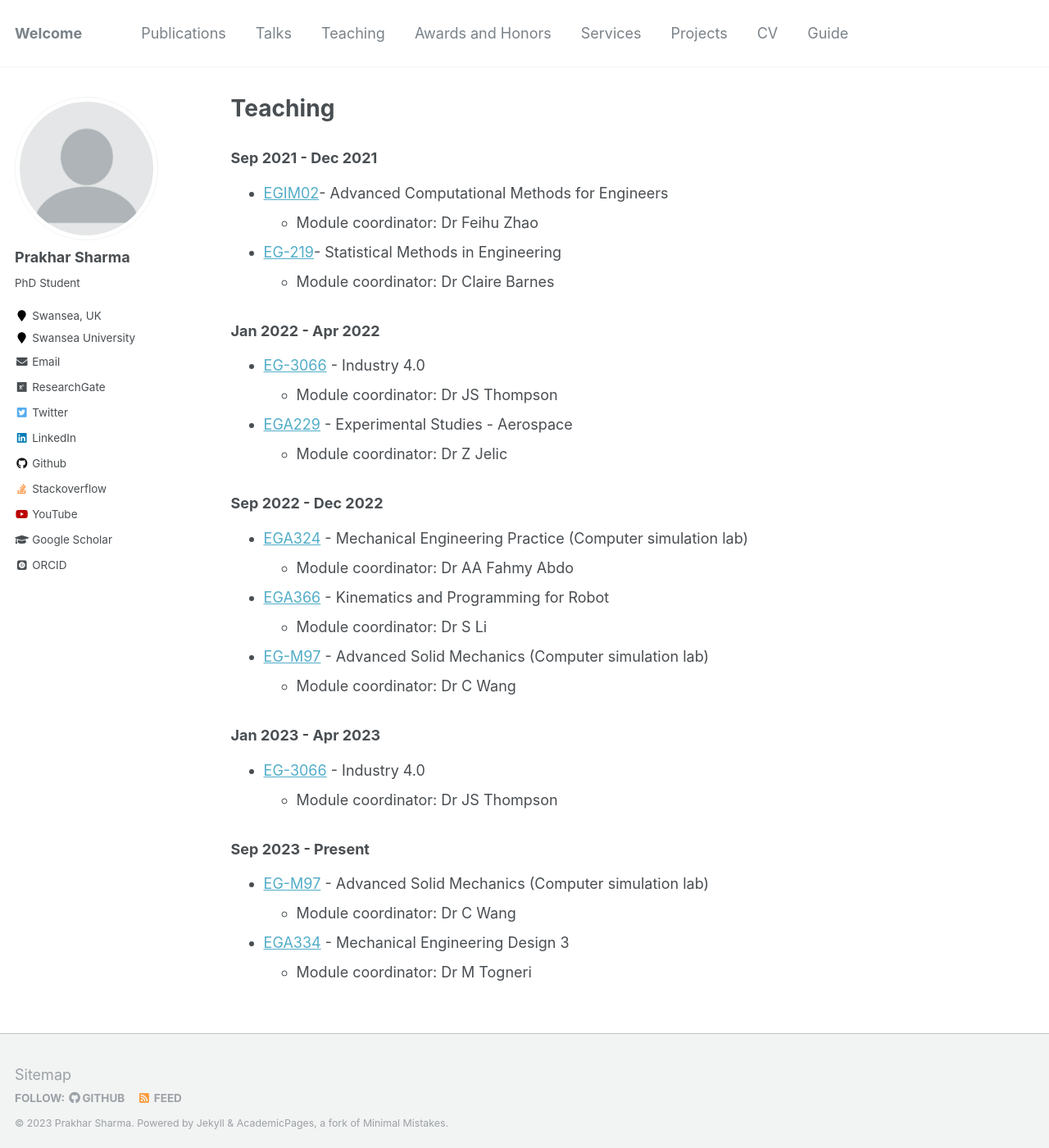
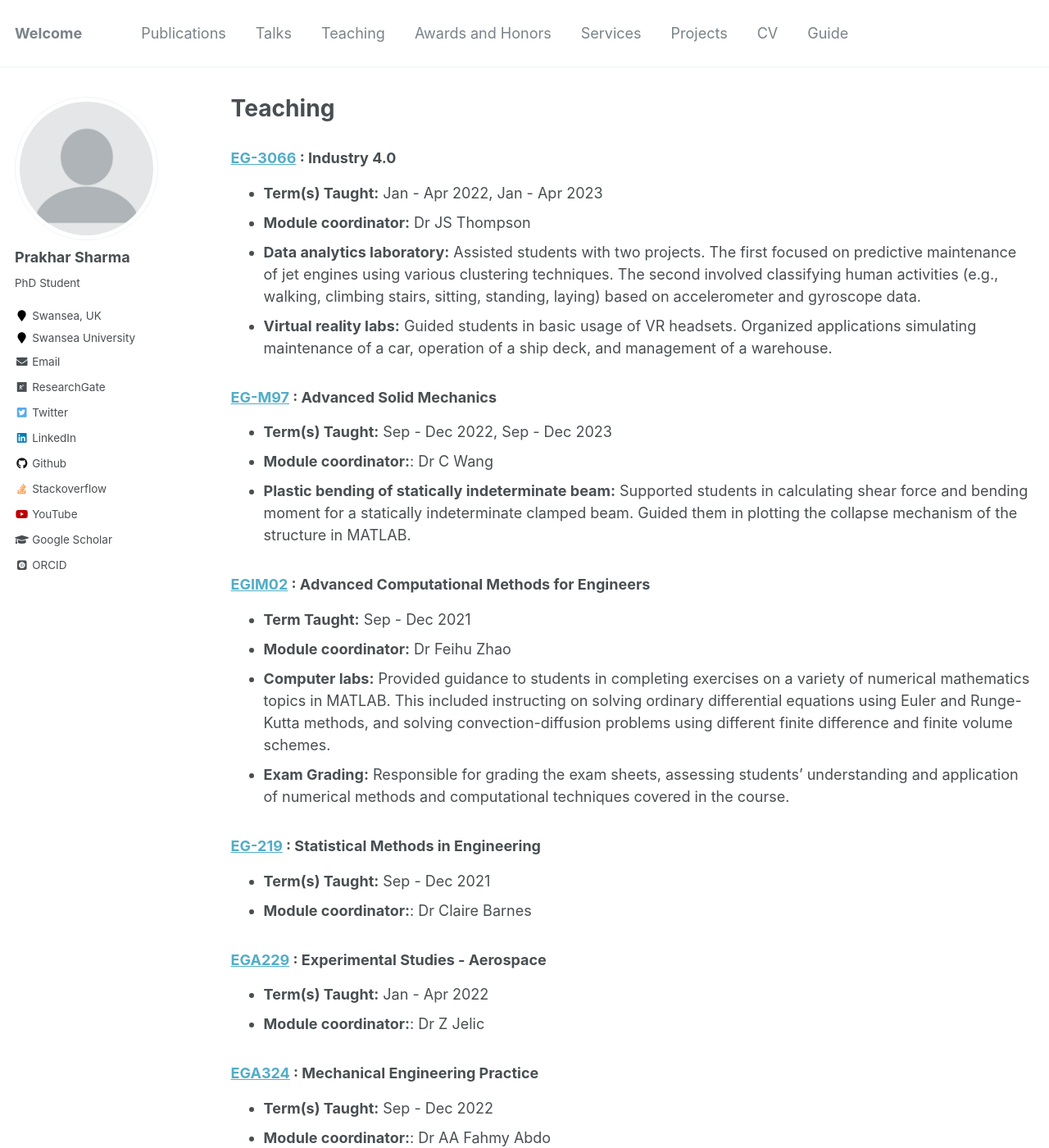
Before and after one commit to praksharma/praksharma.github.io, a Jekyll site: the page built from _pages/teaching.md, in a window 1280 px wide and 1400 px high. Shown: the whole window at 82% size. Built offline with Jekyll 4.4.1, drawn with Linux system fonts in a browser that asks for light colours; some web fonts are replaced; some of the changed text lies outside the part shown.

Commit message:
teaching update

```diff
--- a/_pages/teaching.md
+++ b/_pages/teaching.md
@@ -5,37 +5,40 @@ permalink: /teaching/
 author_profile: true
 ---
 
-### Sep 2021 - Dec 2021
-* [EGIM02](https://intranet.swan.ac.uk/catalogue/default.asp?type=moddetail&dept=any&mod=EGIM02&ayr=21%2F22&psl=TB1&detailOnly=false)- Advanced Computational Methods for Engineers
-  * Module coordinator: Dr Feihu Zhao
+### [EG-3066](https://intranet.swan.ac.uk/catalogue/default.asp?type=moddetail&dept=any&mod=EG-3066&ayr=22/23&psl=TB2&detailOnly=false) : Industry 4.0
+  * **Term(s) Taught:** Jan - Apr 2022, Jan - Apr 2023
+  * **Module coordinator:** Dr JS Thompson
+  * **Data analytics laboratory:** Assisted students with two projects. The first focused on predictive maintenance of jet engines using various clustering techniques. The second involved classifying human activities (e.g., walking, climbing stairs, sitting, standing, laying) based on accelerometer and gyroscope data.
+  * **Virtual reality labs:**  Guided students in basic usage of VR headsets. Organized applications simulating maintenance of a car, operation of a ship deck, and management of a warehouse.
 
-* [EG-219](https://intranet.swan.ac.uk/catalogue/default.asp?type=moddetail&dept=any&mod=EG-219&ayr=21%2F22&psl=TB1&detailOnly=false)- Statistical Methods in Engineering
-  * Module coordinator: Dr Claire Barnes
 
-### Jan 2022 - Apr 2022
-* [EG-3066](https://intranet.swan.ac.uk/catalogue/default.asp?type=moddetail&dept=any&mod=EG-3066&ayr=22/23&psl=TB2&detailOnly=false) - Industry 4.0
-  * Module coordinator: Dr JS Thompson
+### [EG-M97](https://intranet.swan.ac.uk/catalogue/default.asp?type=moddetail&dept=any&mod=EG-M97&ayr=22/23&psl=TB1&detailOnly=false) : Advanced Solid Mechanics
+  * **Term(s) Taught:** Sep - Dec 2022, Sep - Dec 2023
+  * **Module coordinator:**: Dr C Wang
+  * **Plastic bending of statically indeterminate beam:** Supported students in calculating shear force and bending moment for a statically indeterminate clamped beam. Guided them in plotting the collapse mechanism of the structure in MATLAB.
 
-* [EGA229](https://intranet.swan.ac.uk/catalogue/default.asp?type=moddetail&dept=any&mod=EGA229&ayr=22/23&psl=TB1%2B2&detailOnly=false) - Experimental Studies - Aerospace
-  * Module coordinator: Dr Z Jelic
+### [EGIM02](https://intranet.swan.ac.uk/catalogue/default.asp?type=moddetail&dept=any&mod=EGIM02&ayr=21%2F22&psl=TB1&detailOnly=false) : Advanced Computational Methods for Engineers
+  * **Term Taught:** Sep - Dec 2021
+  * **Module coordinator:** Dr Feihu Zhao
+  * **Computer labs:** Provided guidance to students in completing exercises on a variety of numerical mathematics topics in MATLAB. This included instructing on solving ordinary differential equations using Euler and Runge-Kutta methods, and solving convection-diffusion problems using different finite difference and finite volume schemes.
+  * **Exam Grading:** Responsible for grading the exam sheets, assessing students' understanding and application of numerical methods and computational techniques covered in the course.
 
-### Sep 2022 - Dec 2022
-* [EGA324](https://intranet.swan.ac.uk/catalogue/default.asp?type=moddetail&dept=any&mod=EGA366&ayr=22/23&psl=TB1&detailOnly=false) - Mechanical Engineering Practice (Computer simulation lab)
-  * Module coordinator: Dr AA Fahmy Abdo
+### [EG-219](https://intranet.swan.ac.uk/catalogue/default.asp?type=moddetail&dept=any&mod=EG-219&ayr=21%2F22&psl=TB1&detailOnly=false) : Statistical Methods in Engineering
+  * **Term(s) Taught:** Sep - Dec 2021
+  * **Module coordinator:**: Dr Claire Barnes
 
-* [EGA366](https://intranet.swan.ac.uk/catalogue/default.asp?type=moddetail&dept=any&mod=EG-3066&ayr=22/23&psl=TB2&detailOnly=false) - Kinematics and Programming for Robot
-  * Module coordinator: Dr S Li
+### [EGA229](https://intranet.swan.ac.uk/catalogue/default.asp?type=moddetail&dept=any&mod=EGA229&ayr=22/23&psl=TB1%2B2&detailOnly=false) : Experimental Studies - Aerospace
+  * **Term(s) Taught:** Jan - Apr 2022
+  * **Module coordinator:**: Dr Z Jelic
 
-* [EG-M97](https://intranet.swan.ac.uk/catalogue/default.asp?type=moddetail&dept=any&mod=EG-M97&ayr=22/23&psl=TB1&detailOnly=false) - Advanced Solid Mechanics (Computer simulation lab)
-  * Module coordinator: Dr C Wang
+### [EGA324](https://intranet.swan.ac.uk/catalogue/default.asp?type=moddetail&dept=any&mod=EGA324&ayr=23/24&psl=TB1%2B2&detailOnly=false) : Mechanical Engineering Practice
+  * **Term(s) Taught:** Sep - Dec 2022
+  * **Module coordinator:**: Dr AA Fahmy Abdo
 
-### Jan 2023 - Apr 2023
-* [EG-3066](https://intranet.swan.ac.uk/catalogue/default.asp?type=moddetail&dept=any&mod=EG-3066&ayr=22/23&psl=TB2&detailOnly=false) - Industry 4.0
-  * Module coordinator: Dr JS Thompson
+### [EGA366](https://intranet.swan.ac.uk/catalogue/default.asp?type=moddetail&dept=any&mod=EG-3066&ayr=22/23&psl=TB2&detailOnly=false) : Kinematics and Programming for Robot
+  * **Term(s) Taught:** Sep - Dec 2022
+  * **Module coordinator:**: Dr S Li
 
-### Sep 2023 - Present
-* [EG-M97](https://intranet.swan.ac.uk/catalogue/default.asp?type=moddetail&dept=any&mod=EG-M97&ayr=22/23&psl=TB1&detailOnly=false) - Advanced Solid Mechanics (Computer simulation lab)
-  * Module coordinator: Dr C Wang
-
-* [EGA334](https://intranet.swan.ac.uk/catalogue/default.asp?type=moddetail&dept=any&mod=EGA334&ayr=23/24&psl=TB1&detailOnly=false) - Mechanical Engineering Design 3
-  * Module coordinator: Dr M Togneri
+### [EGA334](https://intranet.swan.ac.uk/catalogue/default.asp?type=moddetail&dept=any&mod=EGA334&ayr=23/24&psl=TB1&detailOnly=false) : Mechanical Engineering Design 3
+  * **Term(s) Taught:** Sep - Dec 2023
+  * **Module coordinator:**: Dr M Togneri
```
